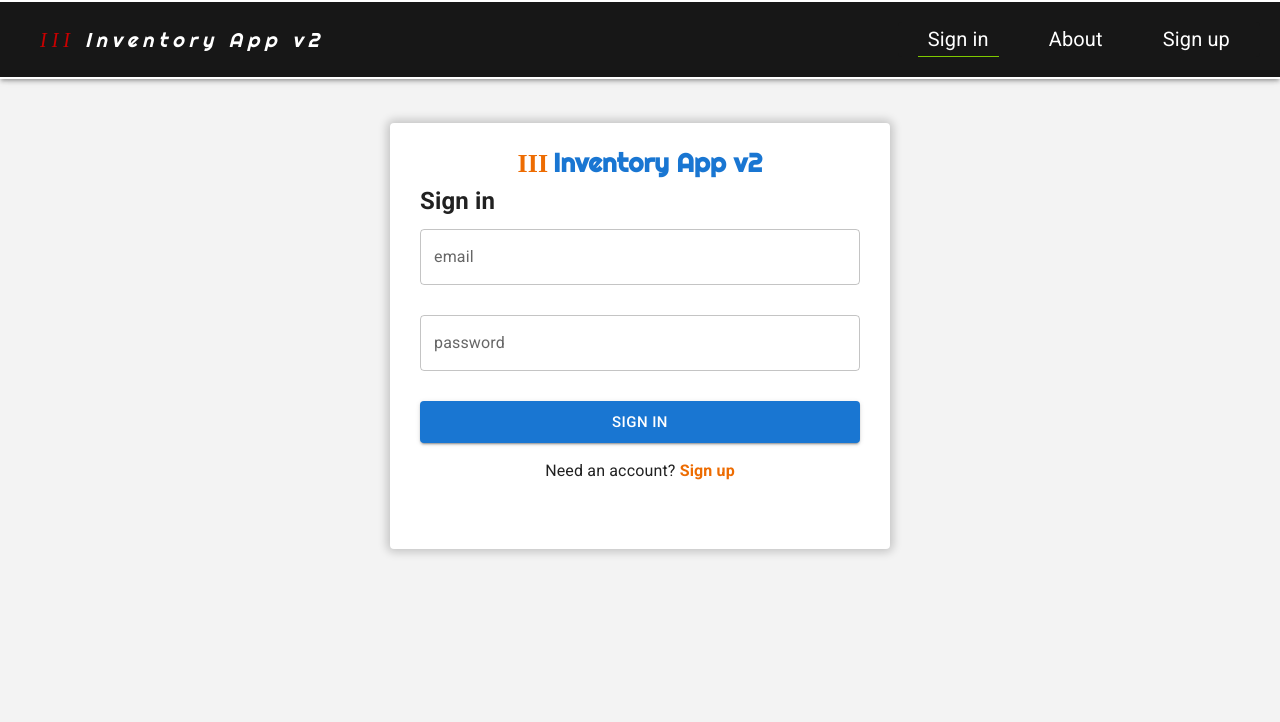
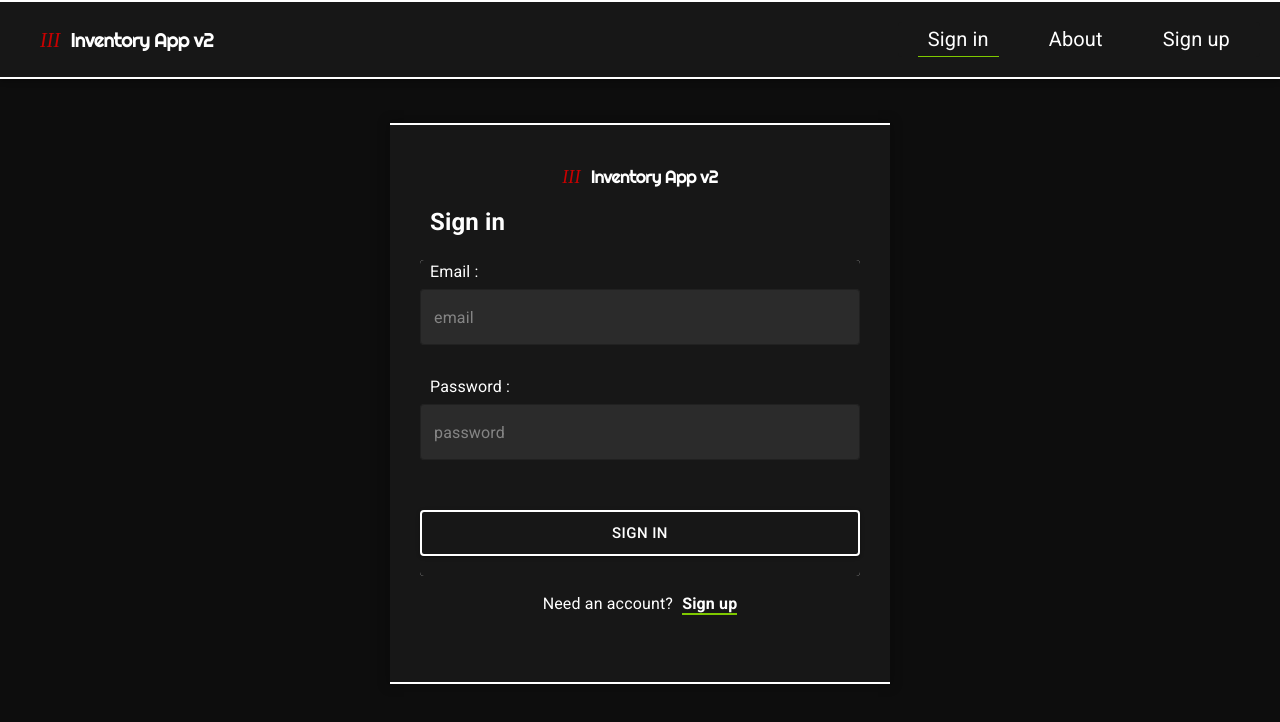
Before and after one commit to bjwalters93/inventory-app-v2, a React (Vite) app: page /home in a window 1280 px wide. Shown: the top 722 px of the page. Built offline with nearby package versions, Linux system fonts and the light colour scheme; no server answers; a web font is replaced by a local one.

Commit message:
dialed in on some nice styling

```diff
--- a/src/css/ErrorPage.css
+++ b/src/css/ErrorPage.css
@@ -6,7 +6,7 @@
 }
 
 .error-title {
-  color: red;
+  color: #c90000;
   font-size: 50px;
   margin: 0;
 }
@@ -15,12 +15,14 @@
   font-size: 30px;
   margin: 0;
   font-weight: bold;
+  color: white;
 }
 
 .error-message {
   font-weight: bold;
   font-size: 20px;
   margin: 0;
+  color: white;
 }
 
 .logo_container_error {
@@ -31,27 +33,31 @@
 
 .logo_barcode_error {
   font-family: "Libre Barcode 39", cursive;
-  color: #ed6c02;
+  color: #c90000;
+  font-weight: 300;
+  font-style: italic;
 }
 
 .logo_text_error {
   font-family: "Righteous", cursive;
-  margin-left: 5px;
-  color: #1976d2;
+  margin-left: 10px;
+  color: white;
+  letter-spacing: -1px;
+  font-weight: 300;
 }
 
 .error-link {
   font-size: 30px;
   font-weight: bold;
-  color: #1976d2;
+  color: white;
   text-decoration: none;
-  border: 5px solid #1976d2;
+  border: 5px solid white;
   padding: 5px 20px;
   margin: 20px 0 0 0;
   border-radius: 10px;
 }
 
 .error-link:hover {
-  background-color: #ed6c02;
-  color: white;
+  border: 5px solid #7fc900;
+  color: #7fc900;
 }
--- a/src/css/Root.css
+++ b/src/css/Root.css
@@ -8,7 +8,7 @@
   align-items: center;
   justify-content: space-between;
   position: fixed;
-  z-index: 0;
+  z-index: 1;
   background-color: rgb(23, 23, 23);
   border-top: 2px solid white;
   border-bottom: 2px solid white;
@@ -22,7 +22,6 @@
 .logo_barcode_header {
   font-family: "Libre Barcode 39", cursive;
   color: #c90000;
-  letter-spacing: 5px;
   font-style: italic;
 }
 
@@ -30,8 +29,7 @@
   font-family: "Righteous", cursive;
   margin-left: 10px;
   color: white;
-  font-style: italic;
-  letter-spacing: 5px;
+  letter-spacing: -1px;
 }
 
 .about_active {
--- a/src/css/SignIn.css
+++ b/src/css/SignIn.css
@@ -5,28 +5,58 @@
   margin: 123px auto 0 auto;
   padding: 20px 30px 50px 30px;
   box-shadow: 0px 0px 10px 3px rgba(0, 0, 0, 0.2);
+  background-color: rgb(23, 23, 23);
+  border-top: 2px solid white;
+  border-bottom: 2px solid white;
 }
 
 .logo_container {
   font-size: 26px;
   text-align: center;
-  margin: 0 0 0 0;
+  margin: 10px 0 10px 0;
   font-weight: bold;
 }
 
 .logo_barcode_form {
   font-family: "Libre Barcode 39", cursive;
-  color: #ed6c02;
+  color: #c90000;
+  font-weight: 300;
+  font-style: italic;
+  font-size: 18px;
 }
 
 .logo_text_form {
   font-family: "Righteous", cursive;
-  margin-left: 5px;
-  color: #1976d2;
+  margin-left: 10px;
+  color: white;
+  letter-spacing: -1px;
+  font-weight: 300;
+  font-size: 18px;
 }
 
 .inputs_flex_signIn {
+  background-color: rgb(23, 23, 23);
   display: flex;
   flex-direction: column;
   width: 100%;
 }
+
+.sign-in-btn {
+  margin: 20px 0 20px 0;
+  background-color: rgb(23, 23, 23);
+  border: 2px solid white;
+  color: white;
+}
+
+.sign-in-btn:hover {
+  margin: 20px 0 20px 0;
+  background-color: rgb(23, 23, 23);
+  border: 2px solid #7fc900;
+  color: #7fc900;
+}
+
+.sign-in-tag {
+  color: white;
+  margin: 0;
+  margin: 0 0 5px 10px;
+}
--- a/src/css/UserPageComponents/AddInventoryItem.css
+++ b/src/css/UserPageComponents/AddInventoryItem.css
@@ -6,6 +6,7 @@
   width: 40%;
   background-color: rgb(23, 23, 23);
   /* margin-top: 40px; */
+  overflow-y: scroll;
 }
 
 .inputs_flex_addItem {
@@ -14,6 +15,7 @@
   flex-direction: column;
   align-items: stretch;
   width: 100%;
+  margin-top: 40px;
 }
 
 .input-tag {
@@ -26,19 +28,20 @@
 
 .submit-btn {
   margin: 20px 0 20px 0;
-  background-color: #086317;
+  background-color: #7fc900;
+  color: black;
   transition: transform 0.1s;
   transform: scale(1);
 }
 
 .submit-btn:hover {
   margin: 20px 0 20px 0;
-  background-color: #0a9a22;
+  background-color: #7fc900;
   transform: scale(1.03);
 }
 
 .reset-btn {
-  background-color: #9a0101;
+  background-color: #c90000;
   color: white;
   margin: 0 0 20px 0;
   font-weight: 700;
--- a/src/main.jsx
+++ b/src/main.jsx
@@ -78,7 +78,7 @@ const lightTheme = createTheme({
   palette: {
     mode: "light",
     background: {
-      default: "#f3f3f3",
+      default: "rgb(13, 13, 13)",
     },
   },
 });
--- a/src/routes/SignIn.jsx
+++ b/src/routes/SignIn.jsx
@@ -10,6 +10,28 @@ import { Navigate } from "react-router-dom";
 import { auth } from "../main";
 import CircularProgress from "@mui/material/CircularProgress";
 import Box from "@mui/material/Box";
+import { styled } from "@mui/material/styles";
+
+const CustomTextField = styled(TextField)(({ theme }) => ({
+  "& label.Mui-focused": {
+    color: "#7fc900",
+  },
+  "& .MuiOutlinedInput-root": {
+    backgroundColor: "rgb(43, 43, 43)",
+    // borderRadius: "20px",
+    color: "white",
+    "& fieldset": {
+      //   border: "none",
+      //   borderColor: "black",
+    },
+    // "&:hover fieldset": {
+    //   borderColor: "yellow",
+    // },
+    "&.Mui-focused fieldset": {
+      borderColor: "#7fc900",
+    },
+  },
+}));
 
 export async function action({ request }) {
   const formData = await request.formData();
@@ -45,13 +67,13 @@ export default function SignIn() {
     return <Navigate to="/home/user-page" />;
   } else if (logInState === "signedOut") {
     return (
-      <Paper elevation={0} className="sign_in_container">
+      <Paper square elevation={0} className="sign_in_container">
         <p className="logo_container">
           <span className="logo_barcode_form">III</span>
           <span className="logo_text_form">Inventory App v2</span>
         </p>
 
-        <h2 style={{ margin: "0px 0 10px 0" }}>Sign in</h2>
+        <h2 style={{ margin: "0px 0 20px 10px", color: "white" }}>Sign in</h2>
         <Paper
           elevation={0}
           sx={{
@@ -60,45 +82,56 @@ export default function SignIn() {
         >
           <Form method="post">
             <Paper elevation={0} className="inputs_flex_signIn">
-              <TextField
+              <p className="sign-in-tag">Email :</p>
+              <CustomTextField
                 sx={{
                   marginBottom: "30px",
                 }}
                 name="email"
-                label="email"
+                placeholder="email"
                 variant="outlined"
                 color="primary"
                 type="email"
+                inputProps={{
+                  autoComplete: "off",
+                }}
               />
-              <TextField
+              <p className="sign-in-tag">Password :</p>
+              <CustomTextField
                 sx={{
                   marginBottom: "30px",
                 }}
                 name="password"
-                label="password"
+                placeholder="password"
                 variant="outlined"
                 color="primary"
                 type="password"
+                inputProps={{
+                  autoComplete: "off",
+                }}
               />
               <Button
                 variant="contained"
                 color="primary"
                 type="submit"
                 size="large"
+                className="sign-in-btn"
               >
                 Sign in
               </Button>
             </Paper>
           </Form>
         </Paper>
-        <p style={{ textAlign: "center" }}>
+        <p style={{ textAlign: "center", color: "white" }}>
           Need an account?{" "}
           <NavLink
             to="../sign-up"
             style={{
               fontWeight: "bold",
               textDecoration: "none",
-              color: "#ed6c02",
+              borderBottom: "2px solid #7fc900",
+              color: "white",
+              marginLeft: "5px",
             }}
           >
             Sign up
--- a/src/routes/UserPageComponents/AddInventoryItem.jsx
+++ b/src/routes/UserPageComponents/AddInventoryItem.jsx
@@ -31,13 +31,10 @@ import { buildAggregatedQuickFilterApplier } from "@mui/x-data-grid/hooks/featur
 // });
 
 const CustomTextField = styled(TextField)(({ theme }) => ({
-  "& label.Mui-focused": {
-    color: "black",
-  },
   "& .MuiOutlinedInput-root": {
-    backgroundColor: "rgb(231, 231, 231)",
+    backgroundColor: "rgb(43, 43, 43)",
     // borderRadius: "20px",
-    // color: "white",
+    color: "white",
     "& fieldset": {
       //   border: "none",
       //   borderColor: "black",
@@ -46,7 +43,7 @@ const CustomTextField = styled(TextField)(({ theme }) => ({
     //   borderColor: "yellow",
     // },
     "&.Mui-focused fieldset": {
-      borderColor: "#0a9a22",
+      borderColor: "#7fc900",
     },
   },
 }));
```
